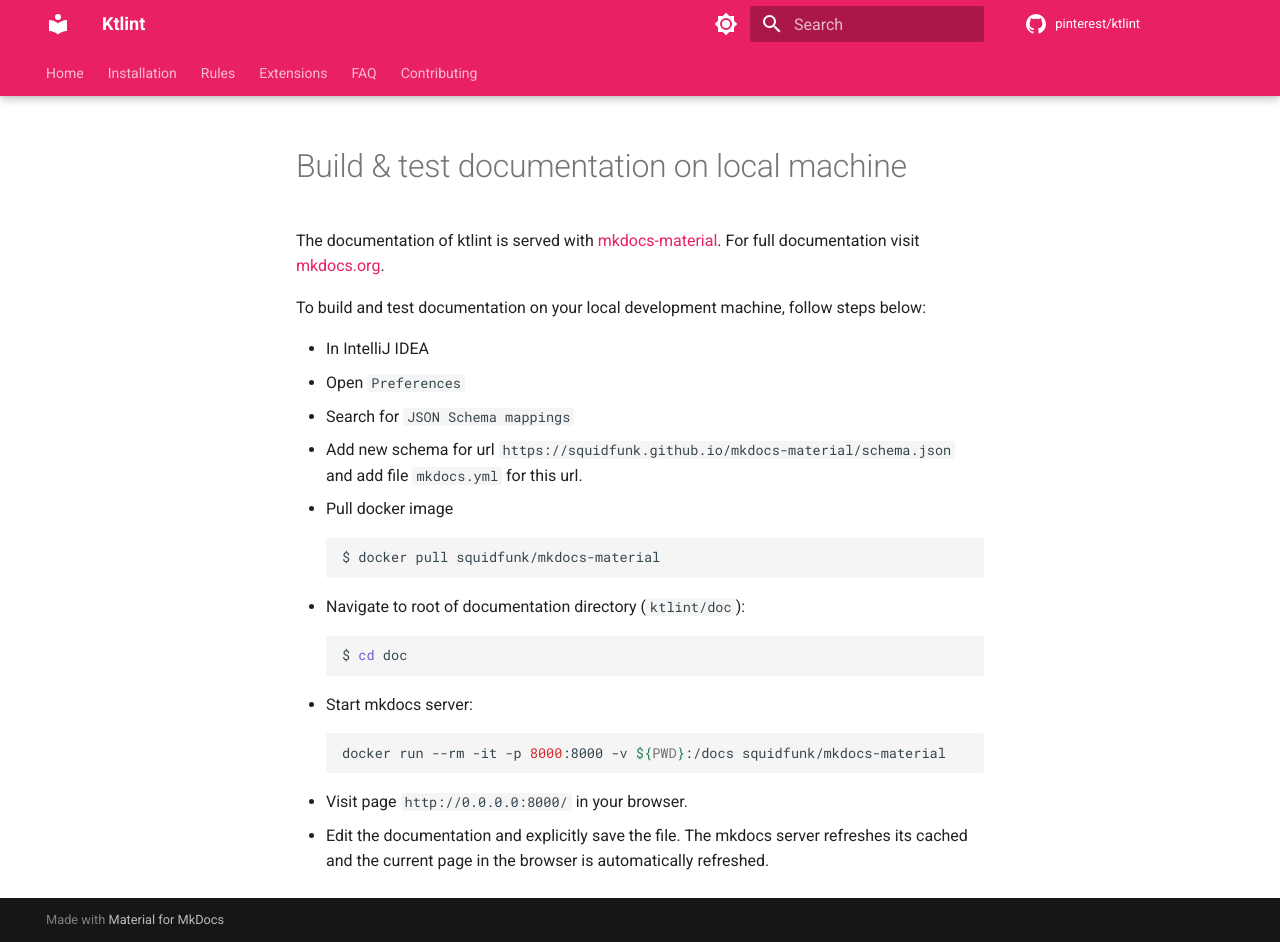
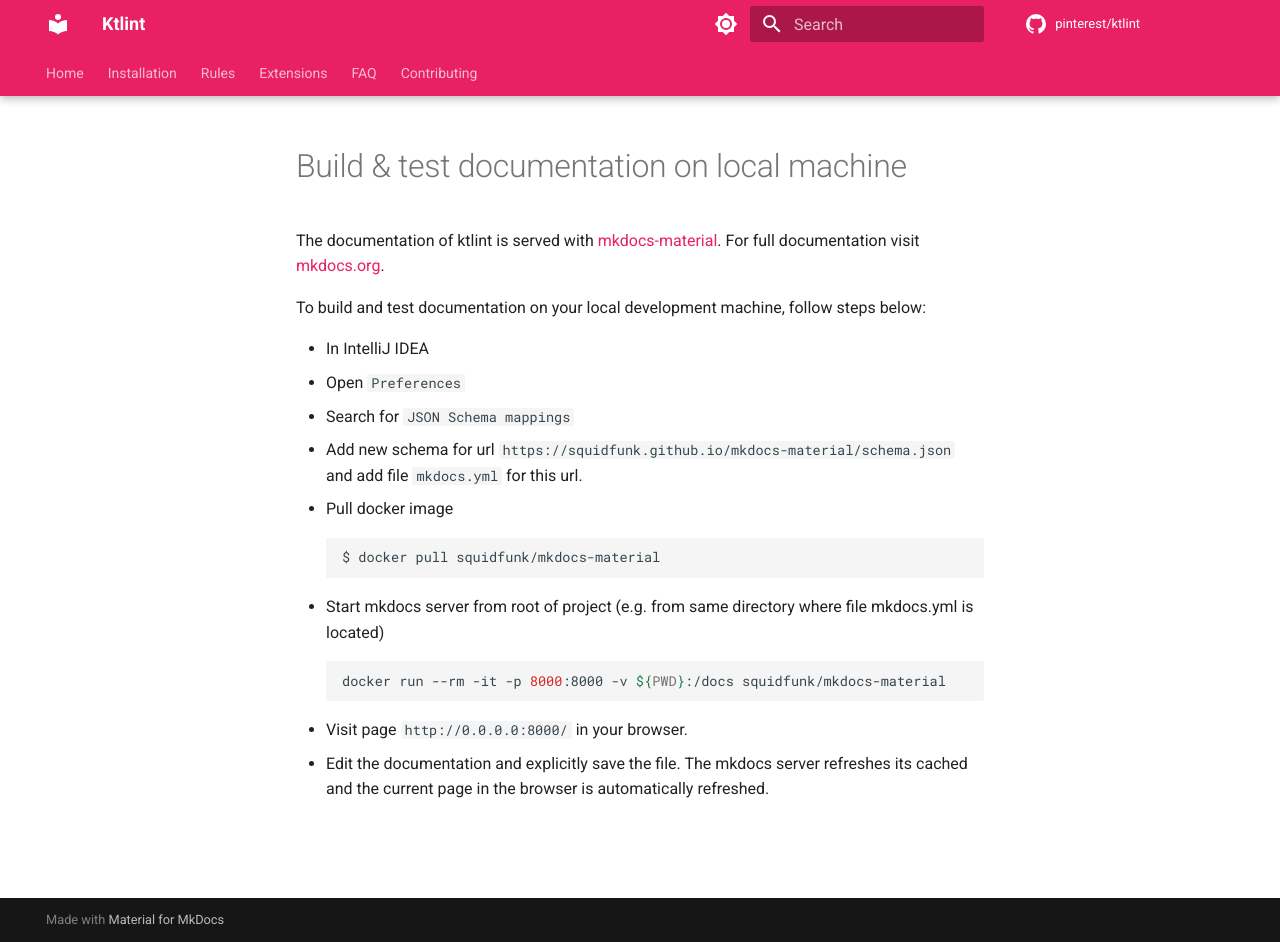
Before and after one commit to pinterest/ktlint, an MkDocs documentation site: the page built from docs/readme.md, in a window 1280 px wide and 942 px high. Built offline with MkDocs 1.6.1 and Material for MkDocs 9.7.7, drawn with Linux system fonts in a browser that asks for light colours; comment, search, counter and statistics services are not loaded.

````diff
--- a/docs/readme.md
+++ b/docs/readme.md
@@ -12,11 +12,7 @@
   ```shell
   $ docker pull squidfunk/mkdocs-material
   ```
-* Navigate to root of documentation directory (`ktlint/doc`):
-  ```shell
-  $ cd doc
-  ```
-* Start mkdocs server:
+* Start mkdocs server from root of project (e.g. from same directory where file mkdocs.yml is located)
   ```shell
   docker run --rm -it -p 8000:8000 -v ${PWD}:/docs squidfunk/mkdocs-material
   ```
````
Also changed, not shown: CODE_OF_CONDUCT.md (+1 -1 lines), CONTRIBUTING.md (+1 -1 lines), README.md (+1 -1 lines), docs/contributing/guidelines.md (+1 -1 lines), docs/extensions/custom-reporter.md (+2 -2 lines), docs/extensions/custom-rule-set.md (+4 -4 lines).
